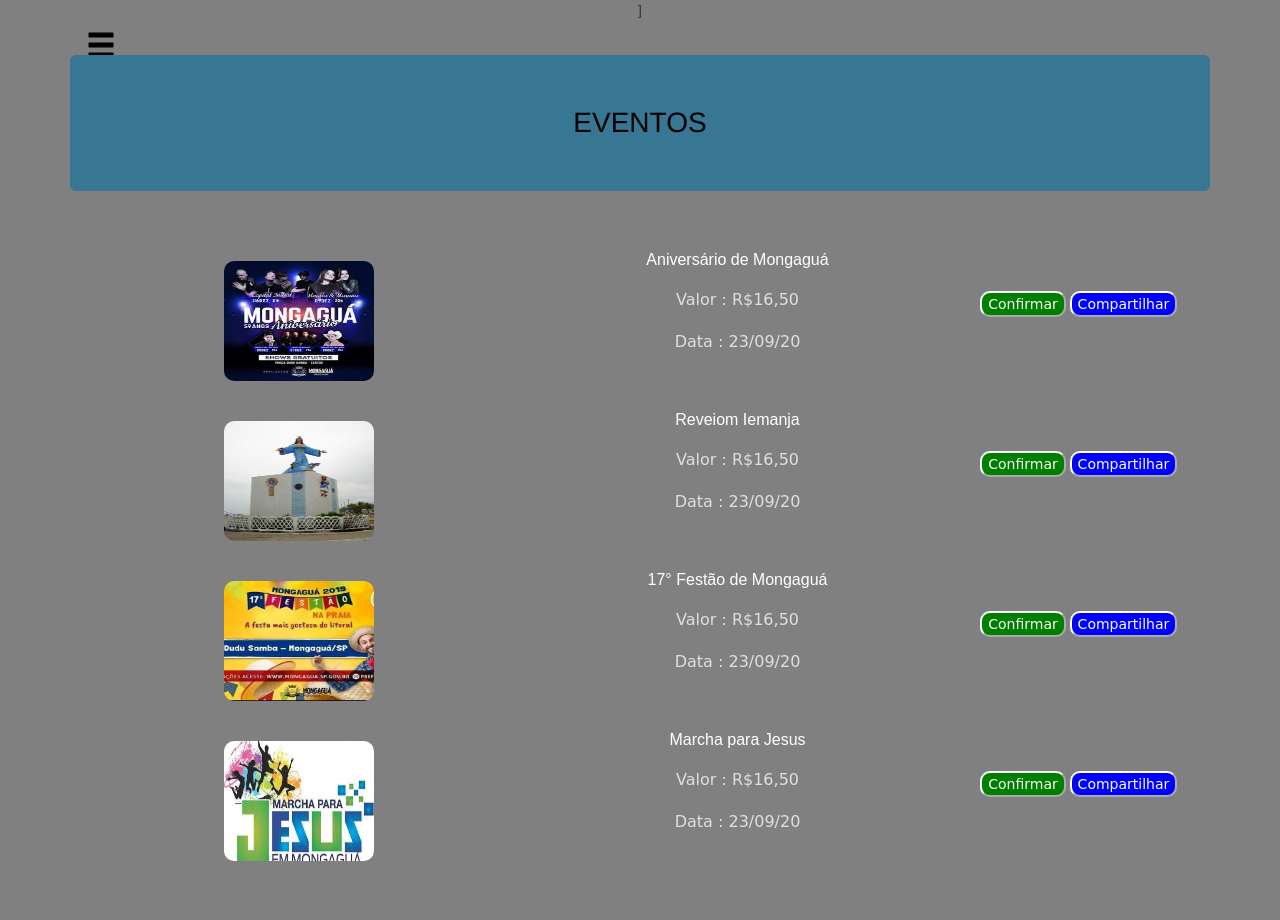
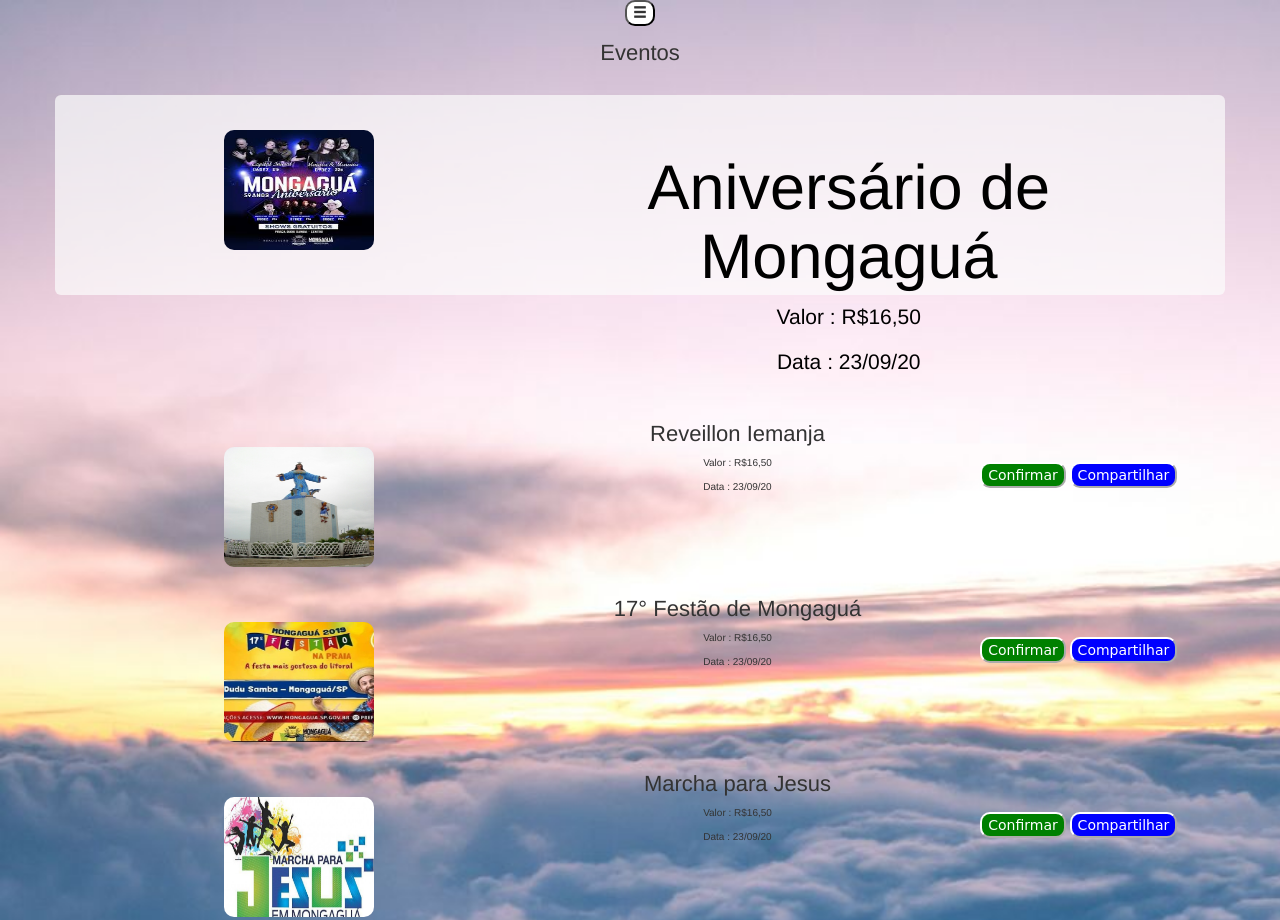
Before and after one commit to yvolourenzo/Hackaton---Turismo-Inteligente, a website: page www/eventos.html in a window 1280 px wide. Shown: the top 920 px of the page. Drawn offline with nearby package versions, Linux system fonts and the light colour scheme.

Commit message:
Mudando Style do evento

```diff
--- a/www/css/evento.css
+++ b/www/css/evento.css
@@ -1,10 +1,14 @@
-
-
 body{
-background-color: gray;
-background-image: none;
+  background-image: url(../imagem/ceu.jpg);
+  background-size: 1550px;
+  background-repeat: no-repeat;
+  text-align: center;
 }
-
+img{
+  margin-top: 35px;
+  height:120px;
+  width:150px;
+}
 table{
   border-color: white;
   margin-top: 100px;
@@ -49,8 +53,9 @@ img{
 }
 
 p{
-  margin-top: 20px;
-    font-family:cursive;
+  margin-top: 10px;
+  font-family: 'Franklin Gothic Medium', 'Arial Narrow', Arial, sans-serif;
+  font-size: 10px;
 
 }
 
@@ -78,11 +83,13 @@ button{
 
 h1{
   margin-top: 10px;
-  font-family: fantasy;
+  font-family: 'Franklin Gothic Medium', 'Arial Narrow', Arial, sans-serif;
+  font-size: 22px;
 }
 
 .jumbotron{
+  width: 100%;
+  height: 200px;
   color: black;
-  font-size: 200%;
-  background-color: rgb(55, 119, 148);
+  background-color: rgba(252, 252, 252, 0.705);
 }
--- a/www/eventos.html
+++ b/www/eventos.html
@@ -7,8 +7,7 @@
 
     <link rel="stylesheet" href="components/loader.css">
     <link rel="stylesheet" href="css/bootstrap.css">
-    <link rel="stylesheet" href="css/style.css">
-    ]    <link rel="stylesheet" href="css/evento.css">
+    <link rel="stylesheet" href="css/evento.css">
     <link rel="stylesheet" href="https://cdnjs.cloudflare.com/ajax/libs/font-awesome/4.7.0/css/font-awesome.min.css">
 
 
@@ -30,27 +29,24 @@
 
      <div class="row">
        <div class="col-xs-12">
-
-         <div class="jumbotron">
-         EVENTOS
-         </div>
+          <h1> Eventos </h1>
        </div>
      </div>
 
    <div class="row">
             <br>
      <div class="col-xs-5">
-       <img src="imagem/aniversario.jpg" style="height:120px;width:150px;">
+       <img src="imagem/aniversario.jpg">
      </div>
-     <div class="col-xs-4">
-       <h1>Aniversário de Mongaguá</h1>
+
+<div class="jumbotron">
+     <div class="col-xs-7">
+       <h1> Aniversário de Mongaguá </h1>
        <p>Valor : R$16,50</p>
        <p>Data : 23/09/20</p>
      </div>
-     <div class="col-xs-3">
-       <button class="confirm">Confirmar</button>
-       <button class="compart">Compartilhar</button>
-       </div>
+</div>
+
    </div>
    <div class="row">
             <br>
@@ -58,7 +54,7 @@
        <img src="imagem/anonovo.jpg" style="height:120px;width:150px;">
      </div>
      <div class="col-xs-4">
-       <h1>Reveiom Iemanja</h1>
+       <h1>Reveillon Iemanja</h1>
        <p>Valor : R$16,50</p>
        <p>Data : 23/09/20</p>
      </div>
```
Also changed, not shown: www/praia.html (+1 -1 lines).
